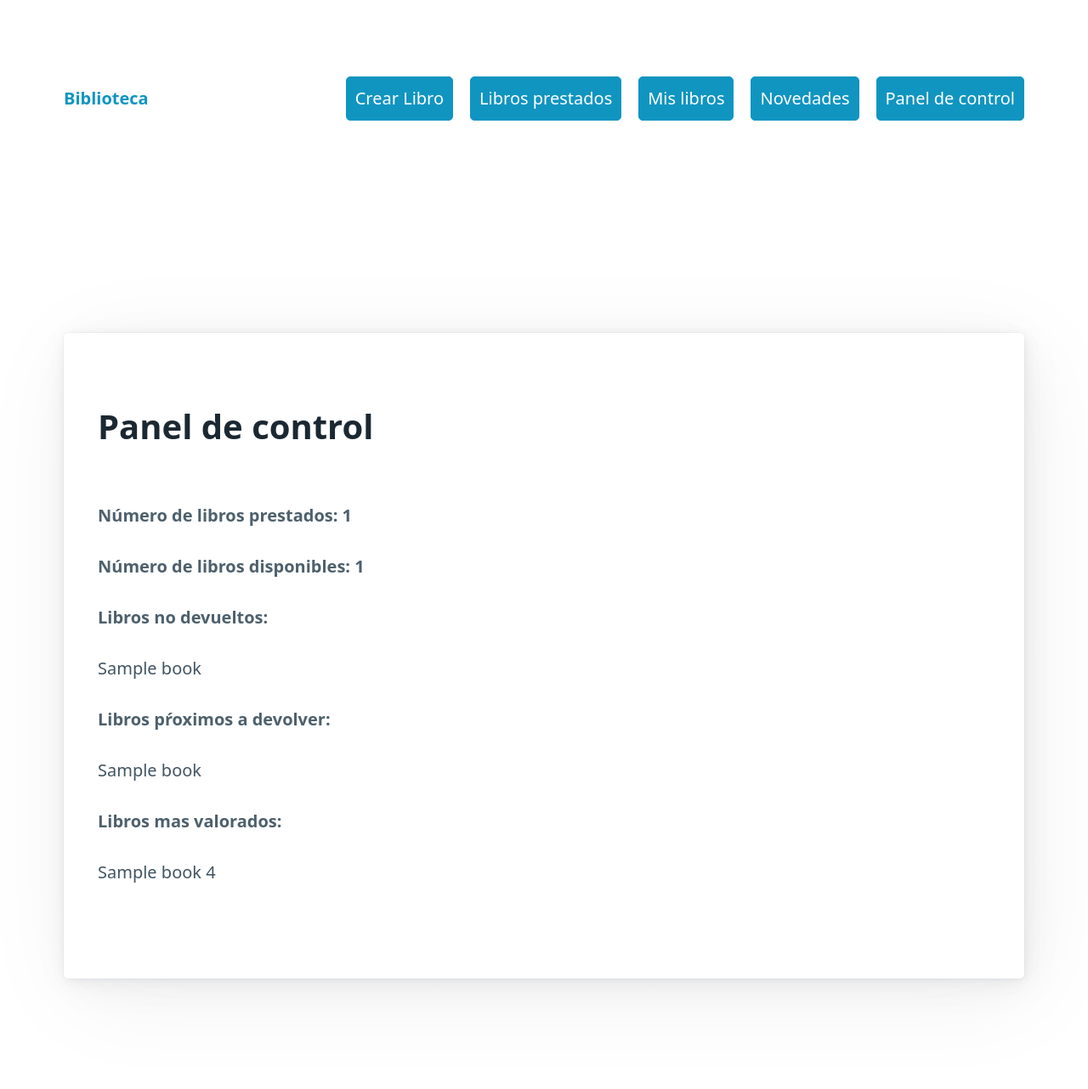
After one commit to ieshm-2daw/libreria-PatriciaRisGar, a Django app: page /controlPanel in a window 1280 px wide. The commit adds this page. Shown: the top 1282 px of the page at 85% size. Run offline with Django 3.2, Linux system fonts and the light colour scheme; tables that the repository leaves empty hold one stand-in row (values such as "Sample post").

Commit message:
[libreria-PatriciaRisGar] - Clase 15 Dic. Se añade View panel de control con total libros prestados, libros disponibles, libros no devueltos, libros que en siete dias seran devueltos, y estoy trabajando en libros mas valorados ya que consigo ordenarlos pero no traerme aquellos de maximo valor.

```diff
--- a/biblioteca/templates/biblioteca/base.html
+++ b/biblioteca/templates/biblioteca/base.html
@@ -29,6 +29,9 @@
 					<li>
 						<a href="{% url 'newness' %}" role="button">Novedades</a>
 					</li>
+					<li>
+						<a href="{% url 'controlPanel' %}" role="button">Panel de control</a>
+					</li>
 				</ul>
 			</nav>
 		</header>
--- /dev/null
+++ b/biblioteca/templates/biblioteca/panel.html
@@ -0,0 +1,24 @@
+{% extends "biblioteca/base.html" %} {% block content %}
+
+<h1>Panel de control</h1>
+
+<h6>Número de libros prestados: {{loanCount}}</h6>
+
+<h6>Número de libros disponibles: {{availableBooks}}</h6>
+
+<h6>Libros no devueltos:</h6>
+{% for loan in noReturned %}
+<p>{{ loan.book.title }}</p>
+{% endfor %}
+
+<h6>Libros pŕoximos a devolver:</h6>
+{% for loan in upcomingLoans %}
+<p>{{ loan.book.title }}</p>
+{% endfor %}
+
+<h6>Libros mas valorados:</h6>
+{% for book in topRatingBook %}
+<p>{{ book.title }} {{ book.rating }}</p>
+{% endfor %}
+
+{% endblock %}
--- a/biblioteca/urls.py
+++ b/biblioteca/urls.py
@@ -1,5 +1,5 @@
 from django.urls import path
-from biblioteca.views import ListBooks, DetailBook, EditBook, DeleteBook,CreateBook,CreateLoan, LoanBooks, MyLoans, Newness, ReturnBook
+from biblioteca.views import ControlPanel, ListBooks, DetailBook, EditBook, DeleteBook,CreateBook,CreateLoan, LoanBooks, MyLoans, Newness, ReturnBook
 
 
 urlpatterns = [
@@ -7,6 +7,7 @@ urlpatterns = [
     path('loanBooks',LoanBooks.as_view(),name='loanBooks'),
     path('myLoans',MyLoans.as_view(),name='myLoans'),
     path('newness',Newness.as_view(),name='newness'),
+    path('controlPanel',ControlPanel.as_view(),name='controlPanel'),
     path('detailBook/<int:pk>', DetailBook.as_view(), name='detailBook'),
     path('editBook/<int:pk>',EditBook.as_view(), name='editBook'),
     path('deleteBook/<int:pk>',DeleteBook.as_view(), name='deleteBook'),
--- a/biblioteca/views.py
+++ b/biblioteca/views.py
@@ -1,4 +1,5 @@
 
+from django.db.models import Max
 from datetime import date, timedelta
 from typing import Any
 from django.shortcuts import get_object_or_404, redirect, render
@@ -21,6 +22,8 @@ class ListBooks (ListView):
             context['loaned_Books'] = Book.objects.filter(availability='loaned')
 
             return context
+
+
 
 #listado de libros prestados
 class LoanBooks (ListView):
@@ -71,7 +74,8 @@ class CreateLoan(View):
         Loan.objects.create(
                 book = book,
                 user = request.user,
-                loanDate = date.today()
+                loanDate = date.today(),
+                returnDate = date.today() + timedelta(days=30),
             )
         return redirect ('detailBook', pk=pk)
 
@@ -114,3 +118,18 @@ class Newness (ListView):
     template_name = 'biblioteca/book_newness.html'
 
     queryset = Book.objects.filter(publicationDate__gt=date.today() - timedelta(days=30))
+
+#Panel de control bibliotecario
+class ControlPanel (ListView):
+    model = Loan
+    template_name = 'biblioteca/panel.html'
+
+    def get_context_data(self, **kwargs: Any) -> dict[str, Any]:
+        context = super().get_context_data(**kwargs)
+        context['loanCount'] = Loan.objects.count()
+        context['availableBooks'] = Book.objects.filter(availability = 'available').count()
+        context['noReturned'] = Loan.objects.filter(returnDate__lt=date.today(), status = 'loaned')
+        context['upcomingLoans'] = Loan.objects.filter(returnDate__lt= date.today() + timedelta(days=7), status = 'loaned')
+        context['topRatingBook'] = Book.objects.all().order_by('-rating')
+
+        return context
```
Also changed, not shown: biblioteca/templates/biblioteca/book_detail.html (indentation only), media/cover/principito.jpeg (added).
